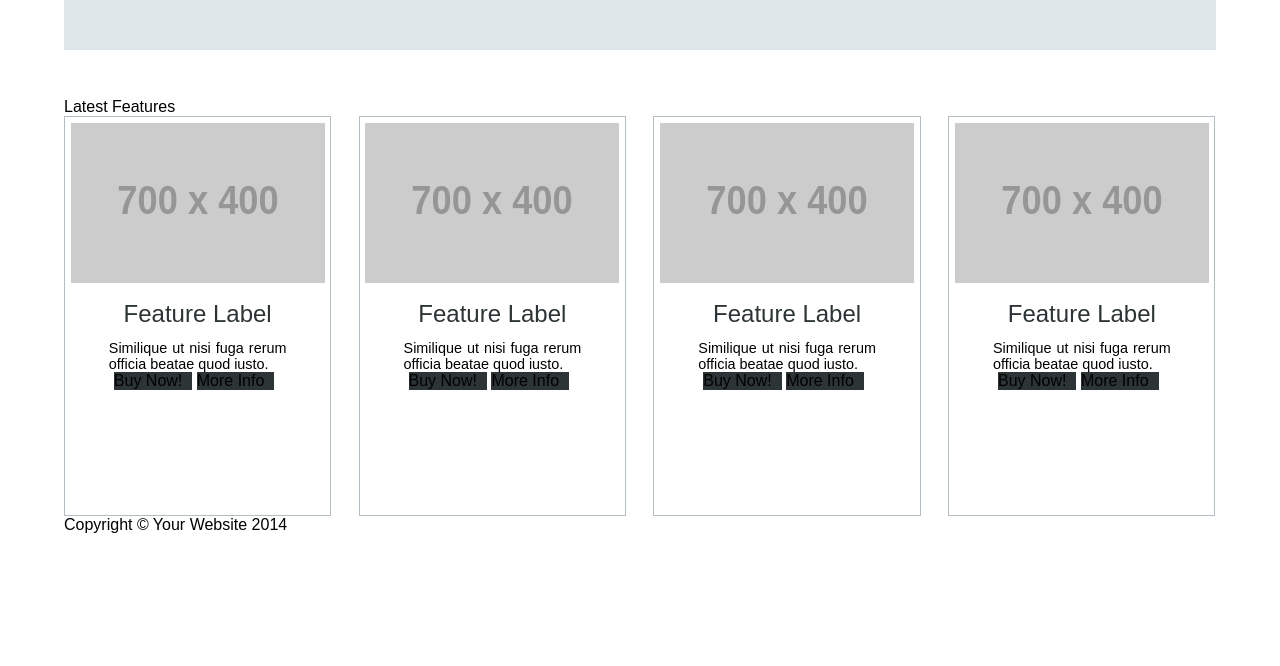
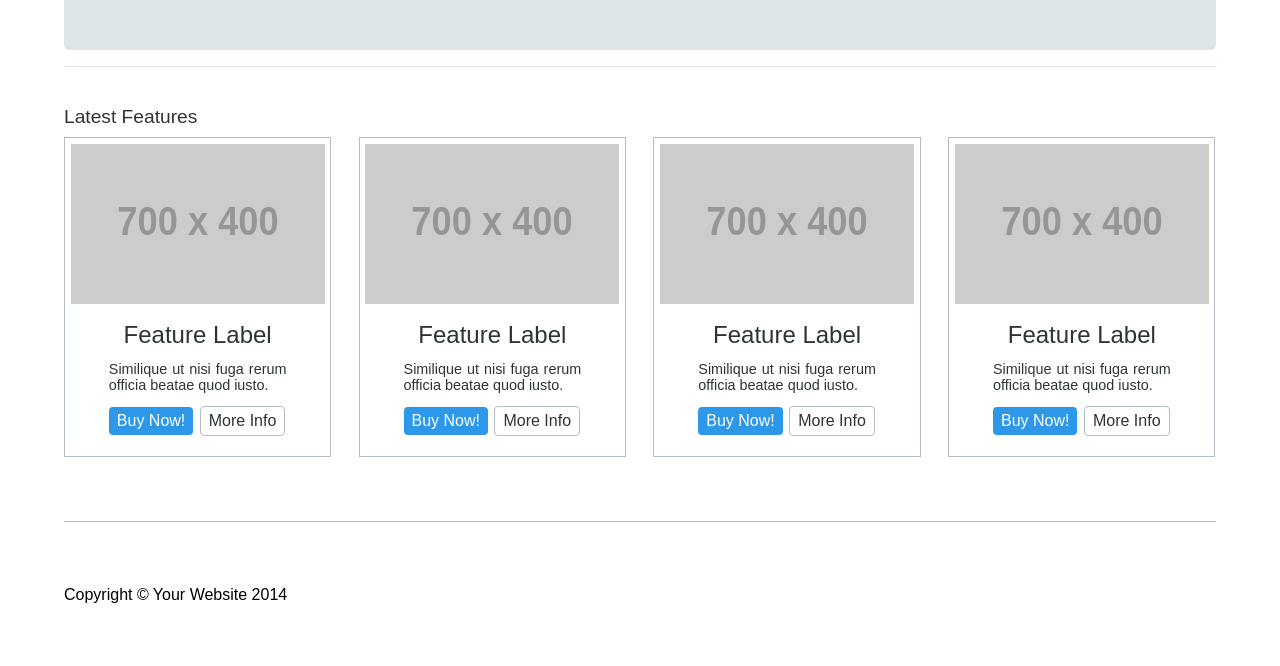
Before and after one commit to sudhanshulicensed/Layout-2, a plain HTML site: page index.html in a window 1280 px wide. Shown: the part 275-941 px from the top of the page. Before the commit the page ends 809 px from the top, so only its background shows below. Drawn offline with Linux system fonts and the light colour scheme; placeholder pictures from the web are drawn by us.

Commit message:
Added Structure and basic Styling

```diff
--- a/index.html
+++ b/index.html
@@ -23,14 +23,14 @@
                     </div>
                 </div>
                 <div class="feature">
-                    <p>Latest Features</p>
+                    <p class="feature-title">Latest Features</p>
                     <div class="box">
                         <img src="https://via.placeholder.com/700x400.png?text=800x500" alt="Place Holder Image">
                         <p class="box-title">Feature Label</p>
                         <p class="box-content">Similique ut nisi fuga rerum officia beatae quod iusto.</p>
                         <div class="btn">
-                            <div class="in-box"><p>Buy Now!</p></div>
-                            <div class="in-box"><p>More Info</p></div>
+                            <div class="in-box"><p class="buy">Buy Now!</p></div>
+                            <div class="in-box"><p class="info">More Info</p></div>
                         </div>
                     </div>
                     <div class="box">
@@ -38,8 +38,8 @@
                         <p class="box-title">Feature Label</p>
                         <p class="box-content">Similique ut nisi fuga rerum officia beatae quod iusto.</p>
                         <div class="btn">
-                            <div class="in-box"><p>Buy Now!</p></div>
-                            <div class="in-box"><p>More Info</p></div>
+                            <div class="in-box"><p class="buy">Buy Now!</p></div>
+                            <div class="in-box"><p class="info">More Info</p></div>
                         </div>
                     </div>
                     <div class="box">
@@ -47,8 +47,8 @@
                         <p class="box-title">Feature Label</p>
                         <p class="box-content">Similique ut nisi fuga rerum officia beatae quod iusto.</p>
                         <div class="btn">
-                            <div class="in-box"><p>Buy Now!</p></div>
-                            <div class="in-box"><p>More Info</p></div>
+                            <div class="in-box"><p class="buy">Buy Now!</p></div>
+                            <div class="in-box"><p class="info">More Info</p></div>
                         </div>
                     </div>
                     <div class="box">
@@ -56,12 +56,12 @@
                         <p class="box-title">Feature Label</p>
                         <p class="box-content">Similique ut nisi fuga rerum officia beatae quod iusto.</p>
                         <div class="btn">
-                            <div class="in-box"><p>Buy Now!</p></div>
-                            <div class="in-box"><p>More Info</p></div>
+                            <div class="in-box"><p class="buy">Buy Now!</p></div>
+                            <div class="in-box"><p class="info">More Info</p></div>
                         </div>
                     </div>
                 </div>
-                <div class="copyright">
+                <div class="footer">
                     <p>Copyright &#169 Your Website 2014</p>
                 </div>
             </div>
--- a/layout2.css
+++ b/layout2.css
@@ -46,10 +46,11 @@ a{
 .hero{
     box-sizing: border-box;
     /* width: 90%; */
-    margin: 3em auto;
+    margin: 3em auto 1em auto;
     height: 15em;
     background-color: #dfe6e9;
     padding: 3rem;
+    border-radius: 5px;
 }
 
 /* Hero Heading */
@@ -85,12 +86,20 @@ a{
 }
 
 /* Features */
+.feature{
+    border-top: 1px solid #dfe6e9;
+}
+.feature-title{
+    margin: 2em 0 0.5em 0;
+    font-size: 1.2em;
+    color: #2d3436;
+}
 
 .box{
     box-sizing: border-box;
     display: inline-block;
     width: 23.2%;
-    height: 25em;
+    height: 20em;
     margin-right: 2%;
     padding: 0.5%;
     border: 1px solid #b2bec3;
@@ -122,24 +131,45 @@ a{
     margin-left: auto;
     margin-right: auto;
     font-size: 0.9em;
+    color: #2d3436;
 }
 
 .btn{
     display: block;
     width: 70%;
-    margin-left: auto;
-    margin-right: auto;
+    /* height: 20px; */
+    /* background-color: rgb(224, 141, 33); */
+    margin: 5% auto;
 }
 
 .in-box{
     display: inline-block;
 }
 
-.in-box p{
-    width: 100%;
-    margin: 0 5px;
-    height: 15%;
-    background-color: #2d3436;
+.buy{
+    margin-right: 2px;
+    padding: 5px 8px;
+    background-color: rgb(45, 152, 233);
+    color: #fff;
+    border-radius: 4px;
+
 }
 
-/* Copyright */
+.info{
+    padding: 5px 8px;
+    border: 1px solid #b2bec3;
+    border-radius: 4px;
+    color: #2d3436;
+    /* background-color: #636e72; */
+}
+
+/* Footer */
+
+.footer{
+    width: 100%;
+    margin-top: 4em;
+    border-top: 1px solid #b2bec3;
+    height: 5em;
+    padding-top: 4em;
+
+}
```
